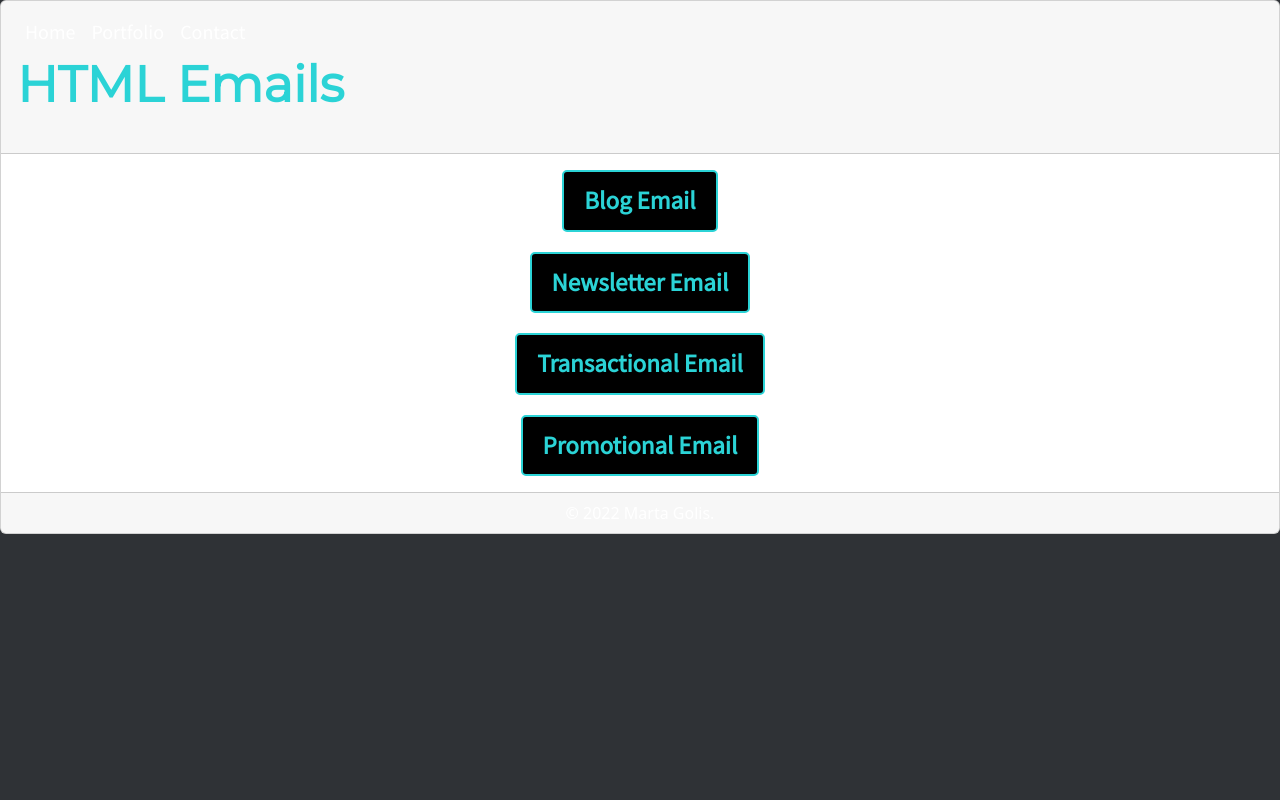
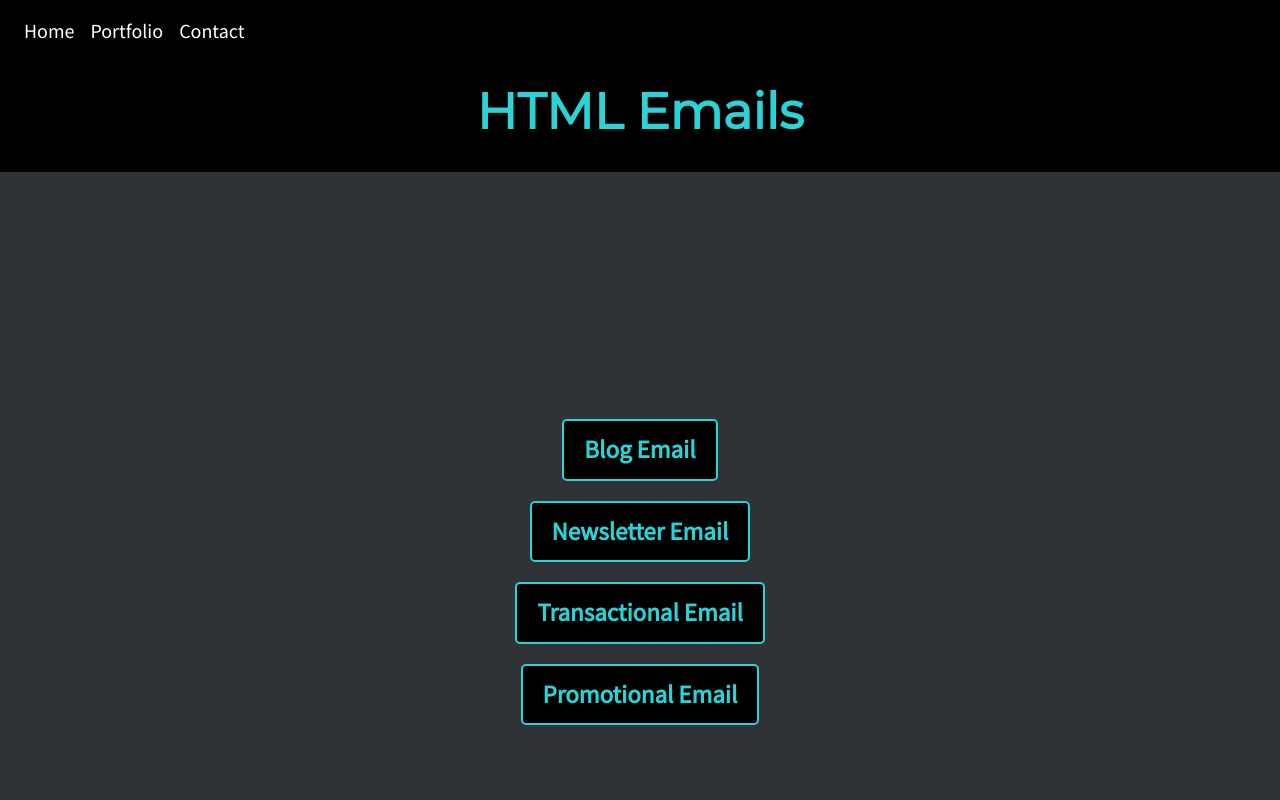
Before and after one commit to Marta3333/HTML-Emails, a plain HTML site: page index.html in a window 1280 px wide. Shown: the top 800 px of the page. Drawn offline with nearby package versions, Linux system fonts and the light colour scheme.

Commit message:
Update styles.css

```diff
--- a/css/styles.css
+++ b/css/styles.css
@@ -1,27 +1,27 @@
 html, body{
   height: 100vh;
-}
-a{
-  font-family: 'Source Sans Pro', sans-serif;
-}
-a.nav-link{
-  font-size: 20px;
-}
-nav{
-  text-align: left;
 }
 body.myBody{
   background-color: #2f3236;
 }
-button.navbar-toggler.btn.btn-light{
+header.card-header{
+  background-color: #000000;
+  border: 0;
+  border-radius: 0 !important;
+}
+a.nav-link{
+  font-family: 'Source Sans Pro', sans-serif;
+  font-size: 20px;
+}
+ul.nav a.nav-link:hover {
+  color: #a39e9e !important;
+}
+button.navbar-toggler{
   background-color: #D3D3D3;
 }
-.navbar-toggler-icon{
-  background-color: #D3D3D3;
-  border-radius: 5px;
-}
-.newColor{
-  background-color: #000000;
+button.navbar-toggler:hover{
+  background-color: #a39e9e;
+  border-color: #a39e9e;
 }
 h1.card-title{
   font-family: 'Montserrat', sans-serif;
@@ -29,20 +29,22 @@ h1.card-title{
   color: #2bd3d6;
   font-weight: bold;
   text-align: center;
-  margin-bottom: 16px;
-  padding-bottom: 50px;
+  margin: 28px auto 22px;
 }
-p.copyrightOther{
-  margin: 0;
-  color: #ffffff;
-  font-family: 'Source Sans Pro', sans-serif;
-  font-size: 20px;
+div.card{
+  border: 0;
+  border-radius: 0;
 }
-div.myRow{
+div.card-body{
   height: 100vh;
+  background-color: #2f3236;
+  width: 100%;
   display: flex;
   align-items: center;
   justify-content: center;
+  padding: 10px;
+  border: 0;
+  border-radius: 0;
 }
 button.portfolioButton{
   padding: 10px 20px;
@@ -62,13 +64,10 @@ button.portfolioButton:hover{
   color: #ffffff;
   border: 2px solid #ffffff;
 }
-footer.newColor{
-  background-color: #000000;
-  height: 56px;
+footer.card-footer{
+    background-color: #000000;
+    font-family: 'Source Sans Pro', sans-serif;
+    font-size: 20px;
+    border: 0;
+    border-radius: 0 !important;
 }
-@media (orientation: landscape) {
-  h1.card-title{
-    padding: 0;
-    margin-bottom: 30px;
-  }
-}
```
